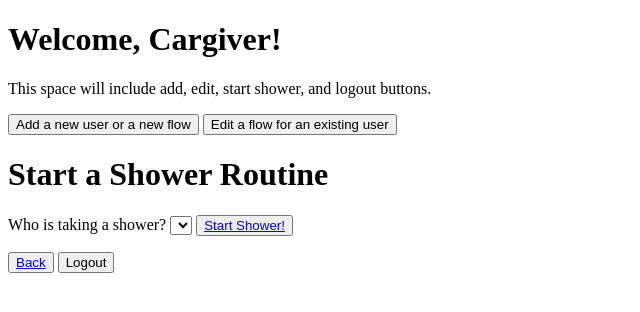
After one commit to jbblanton/ShowerBuddy, a Flask app: template templates/dashboard.html in a window 1280 px wide. The commit adds this page. Shown: the top 312 px of the page, without its empty margins (0-640 px from the left). Run offline with Flask 2, Linux system fonts and the light colour scheme; the template is opened without the code that fills it, so the values that code supplies are empty.

Commit message:
WOO! Shower flow is functional!

```diff
--- a/seed_database.py
+++ b/seed_database.py
@@ -125,9 +125,13 @@ example_people()
 
 # <iframe src="https://giphy.com/embed/mRvJKBHGhJFIc" width="480" height="266" frameBorder="0" class="giphy-embed" allowFullScreen></iframe><p><a href="https://giphy.com/gifs/sing-problem-shower-mRvJKBHGhJFIc">via GIPHY</a></p> conditioner
 
+# <iframe src="https://giphy.com/embed/1tK61mF7P7x4I" width="480" height="360" frameBorder="0" class="giphy-embed" allowFullScreen></iframe><p><a href="https://giphy.com/gifs/shower-loop-dexter-1tK61mF7P7x4I">via GIPHY</a></p>  get-wet
 
+# <iframe src="https://giphy.com/embed/3o6MbjjOqVPMHZvuve" width="480" height="362" frameBorder="0" class="giphy-embed" allowFullScreen></iframe><p><a href="https://giphy.com/gifs/season-4-the-simpsons-4x3-3o6MbjjOqVPMHZvuve">via GIPHY</a></p> Homer-soap
 
 # ACTUAL QUALITY:
 # <iframe src="https://giphy.com/embed/MBZKkYQYgv95pantzk" width="480" height="360" frameBorder="0" class="giphy-embed" allowFullScreen></iframe><p><a href="https://giphy.com/gifs/virus-washing-hands-sanitize-MBZKkYQYgv95pantzk">via GIPHY</a></p>  wash-hands
 
 # <iframe src="https://giphy.com/embed/yoJC2zNPBxSVPNQC0o" width="480" height="271" frameBorder="0" class="giphy-embed" allowFullScreen></iframe><p><a href="https://giphy.com/gifs/skintimate-shower-shave-gel-yoJC2zNPBxSVPNQC0o">via GIPHY</a></p>  shaving-cream
+
+# <iframe src="https://giphy.com/embed/l0HlEIP347YAFjq6I" width="480" height="270" frameBorder="0" class="giphy-embed" allowFullScreen></iframe><p><a href="https://giphy.com/gifs/wikihow-daily-bath-l0HlEIP347YAFjq6I">via GIPHY</a></p>  taking a shower
--- a/server.py
+++ b/server.py
@@ -1,15 +1,21 @@
 """Server file for Shower Buddy"""
 
-from flask import (Flask, render_template, jsonify, request, flash, session, redirect)
+from flask import (Flask, render_template, jsonify, request, flash, session, redirect, url_for)
 from jinja2 import StrictUndefined
 import crud
 import model
-# from model import (db, connect_to_db, Caregiver, User)
+from twilio.rest import Client
+import os
 
 
 app = Flask(__name__)
 app.secret_key = 'lola'
 app.jinja_env.undefined = StrictUndefined
+
+########### TWILIO #############
+
+API_SID = os.environ['ACCOUNT_SID']
+AUTH = os.environ['AUTH_TOKEN']
 
 
 ##### Routes ###########
@@ -46,6 +52,9 @@ def register_user():
 
     session["cg_email"] = cg_email
 
+##########
+    alert = crud.send_creation_alert(API_SID, AUTH)
+##########
 
     # create a user profile:
     user_name = request.form.get('user-name')
@@ -64,7 +73,7 @@ def register_user():
     cg = crud.get_caregiver_by_email(session['cg_email'])
     users = cg.users
 
-    return render_template('start_shower.html', users=users)
+    return render_template('dashboard.html', users=users)
 
 
 @app.route('/dashboard')
@@ -79,6 +88,7 @@ def caregiver_control_panel():
     return render_template('dashboard.html')
 
 
+
 @app.route('/login', methods=['POST'])
 def log_in():
     """Log in a caregiver.
@@ -90,26 +100,34 @@ def log_in():
     active = model.Caregiver.check_if_registered(email)
 
     if active:
+        session["cg_email"] = email
         cg = crud.get_caregiver_by_email(session['cg_email'])
         users = cg.users
-        session["cg_email"] = email
+
         return render_template('dashboard.html', users=users)
     else:
-        redirect('homepage.html')
+        redirect('/')
 # TO DO fix this to actually work
 
 
-@app.route('/start_shower', methods=["GET"])
-def choose_flow():
-    """Display users and their shower flows.
-        Only associated user(s) will display.
-        Caregiver will be able to select from dropdown and start a flow"""
+# @app.route('/dashboard', methods=["GET"])
+# def choose_flow():
+#     """Display users and their shower flows.
+#         Only associated user(s) will display.
+#         Caregiver will be able to select from dropdown and start a flow"""
 
-    cg = crud.get_caregiver_by_email(session['cg_email'])
+#     cg = crud.get_caregiver_by_email(session['cg_email'])
 
-    users = cg.users
+#     users = cg.users
 
-    return render_template('start_shower.html', users=users)
+#     return render_template('dashboard.html', users=users)
+
+
+@app.route('/start_shower')
+def show_shower_page():
+    """Render the shower page"""
+
+    return render_template('start_shower.html')
 
 
 @app.route('/start_shower', methods=["POST"])
@@ -120,23 +138,44 @@ def play_shower():
 # TO DO Add connection for the SOS button?
         Event listener for Snooze and Next buttons """
 
+    if request.method == "POST":
     # Get the user_id from the FE based on who's in the drop-down
-    user_id = int(request.form.get('user_id'))
-    print(user_id)
+        user_id = int(request.form.get('user_id'))
+        print(user_id)
 
     # Send a user_id, receive a flow_id
-    flow_id = crud.get_users_flow_id(user_id)
+        flow_id = crud.get_users_flow_id(user_id)
 
     # Get a dictionary of activities for this flow
-    activities = crud.create_shower(flow_id)
+        activities = crud.create_shower(flow_id)
+        # session['activities'] = activities
+
 
     # Get a dictionary of products for this flow
-    products = crud.create_product_dict(flow_id)
+        products = crud.create_product_dict(flow_id)
+        # session['products'] = products
+
+
+        # return render_template('start_shower.html', activities= activities, products= "products")
+        try:
+            return jsonify({"success" : True,
+                            "html" : 'start_shower.html',
+                            "activities" : activities,
+                            "products" : products,})
+        except Exception as err:
+            return jsonify({"success" : False, "message" : err})
+
+
+@app.route('/send_help')
+def alert_caregiver():
+    """For use with the SOS button.
+        System will send a text to the caregiver"""
+
+    alert = crud.send_SOS_alert(API_SID, AUTH)
 
     try:
         return jsonify({"success" : True,
-                        "activities" : activities,
-                        "products" : products,})
+                    "msg" : 'Help is on the way!',})
     except Exception as err:
         return jsonify({"success" : False, "message" : err})
 
--- a/static/shower_flow.js
+++ b/static/shower_flow.js
@@ -1,7 +1,7 @@
 // """To Manage the Flow, but now in Java Script!"""
 
 
-//  This is to toggle visibility between starting and playing a shower flow:
+// This is to toggle visibility between starting and playing a shower flow:
 $(document).ready(function(){
   $('#start-shower').on('click', (evt) => {
     $("div.shower-action").show();
@@ -9,68 +9,73 @@ $(document).ready(function(){
   });
 });
 
+
 //  This POSTS user_id from select menu;
 //    response includes Activities and Products as dictionaries:
 $('#start-shower').on('click', (evt) => {
   evt.preventDefault();
 
   const formData = {
-    user_id : $("#user-name :selected").val()
+    user_id : $("#user-name :selected").val(),
     };
-    console.log(formData)
+  console.log(formData.user_id)
 
   $.post('/start_shower', formData, (response) => {
     if (response.success) {
-    console.log(response)
+      // $( ).html(response.html)
       const activities = response.activities;
       console.log(activities)
       const products = response.products;
       console.log(products)
-    runShowerFlow(activities, products)
+      runShowerFlow(activities, products);
     } else {
       alert(`Error: ${response.error}`);
     }
   });
 });
 
-// - List of activities names
-// -activites[key]['name'] / ['description'] / ['video']
+
+// The SOS button; TO DO: Personalize with the user's name
+$('#HELP').on('click', (evt) => {
+  $.get('/send_help', (response) => {
+
+      alert(response.msg);
+  })
+});
 
 
-// let showerSeq = []
-// for (const act of activities) {
-//   showerSeq.push(act['name'])
-// }
 
-// - List of products names
-// -products[key]['product_name'] / ['product_img'] / ['product_label_color']
-
-
-// let showerProds = []
-// for (const prod of products) {
-//   showerProds.push(prod['product_name'])
-// }
-
-
+// Run the user's shower routine.
+//   Activity Name, Description, Video, Image, and Label color are
+//    all sourced from the database and cycle through at a fixed pace.
+// ...
+// FUTURE FEATURES will include:
+//    - variable cycle speeds (slow/med/fast)
+//    - user interface ('done?' 'need more time?')
+//      - alerts to caregiver if user does not progress to next step
 const runShowerFlow = (activities, products) => {
 
   const showerSeq = Object.keys(activities)
+  console.log(showerSeq)
+  const showerProds = Object.keys(products)
+  console.log(showerProds)
 
-  const showerProds = Object.keys(products)
-
-  for (const step of showerSeq) {
-    const time = (1 * 60 * 1000) + ((60 * 1000) * showerSeq.indexOf(step))
-    setTimeout(() => {$('h2#activity-name').html(activities[step]['name'].toUpperCase())}, time);
-    setTimeout(() => {$('#activity-video').attr('src', activities[step]["video"])}, time);
+// This is assuming the length of both lists are equal;
+//   If & when caregivers can add images,
+//   this will not be true (eg. razor and shaving cream)
+  for (let idx = 0; idx < showerSeq.length; idx++) {
+    const time = (1 * 30 * 1000) + ((30 * 1000) * idx)
+    setTimeout(() => {$('h2#activity-name').html(activities[showerSeq[idx]]['name'].toUpperCase())}, time);
+    setTimeout(() => {$('#activity-descr').html(activities[showerSeq[idx]]['description'])}, time);
+    setTimeout(() => {$('#activity-video').attr('src', activities[showerSeq[idx]]["video"])}, time);
+    setTimeout(() => {$('#product-img').attr('src', products[showerProds[idx]]["image"])}, time);
+    // setTimeout(() => {$('product-label-color').attr('color', products[showerProds[idx]]['label_color'])});
   }
-
-  for (const prod of showerProds) {
-    const time = (1 * 60 * 1000) + ((60 * 1000) * showerProds.indexOf(prod))
-    setTimeout(() => {$('#product-img').attr('src', products[prod]["product_img"])}, time);
-    setTimeout(() => {$('product-label-color').attr('color', products[prod]['product_label_color'])})
 };
 
 
+
+// #########################################################################
 
 // function thisOne(list=myList, attributes=myAttr) {
 
--- /dev/null
+++ b/templates/dashboard.html
@@ -0,0 +1,90 @@
+{# """DASHBOARD"""
+
+Seen after caregiver login or the create user form is submitted.
+
+Will have controls for
+-Adding user
+-Editing user
+-Starting shower
+-Logout #}
+
+{% extends 'base.html' %}
+{% block title %} Cargiver Dashboard {% endblock %}
+
+{% block body %}
+
+<div class="start-shower">
+  <h1 class="start-shower">Welcome, Cargiver!</h1>
+
+  <p class="start-shower">This space will include add, edit, start shower, and logout buttons.
+</p>
+
+  <button class="start-shower">Add a new user or a new flow</button>
+
+  <button class="start-shower">Edit a flow for an existing user</button>
+
+  <p class="start-shower">
+    <h1 class="start-shower">Start a Shower Routine</h1>
+
+    <form form action="/start_shower" method="POST" class="start-shower">
+      <label class="start-shower" for="user-name">Who is taking a shower?</label>
+      <select class="start-shower" id="user-name" name="select">
+        {% for user in users %}
+          <option class="start-shower" value="{{user.user_id}}">{{user.user_name}}
+
+{#  This won't work until you create a function that queries flows by users. Since we are defaulting with "daily" and haven't figured out how to add a flow for an existing user, IT DOESNT MATTER.  #}
+{#  I bet a lil' if/else action in here will bridge the gap #}
+{#       {% for flow in user %}
+          <option value="{{flow.title}}">{{flow.title}}</option>
+         {% endfor %} #}
+
+          </option>
+      {% endfor %}
+    </select>
+
+    <button type="submit" class="start-shower" id="start-shower" value="start-shower">
+    <a href="/start_shower">Start Shower!</a></button>
+    </form>
+</p>
+
+<button class="start-shower"><a href="/">Back</a></button>
+<button class="start-shower">Logout</button>
+
+</div>
+
+<div class="shower-action" design: style="display: none;">
+  {# Put this back in the div if we revert to previous page design:  style="display: none; #}
+
+  <span>
+    <h2 id="activity-name"> - INITIAL RINSE - </h2>
+  </span>
+
+  <div class="container" id="activity-descr">START by getting under the water! Get your body and hair wet.
+    <div style="width:80%;height:0;padding-bottom:76%;position:relative;">
+      <iframe id="activity-video" src="https://giphy.com/embed/1tK61mF7P7x4I" width="100%" height="100%" style="position:absolute" frameBorder="0" class="giphy-embed" allowFullScreen>
+      </iframe>
+    </div>
+
+    <hr>
+
+  <h2 id="activity-name"> - INITIAL RINSE - </h2>
+
+    <div id="myProgress"><div id="myBar"></div>
+
+  <br>
+
+
+    <button onclick="move()">Click Me</button>
+{# Obviously the 'click me' needs to go and the start will trigger automatically #}
+    </div>
+
+    <img id="product-img" src="/static/img/male_shower.png">
+    <p id="product-label-color">insert a band of the label color under / near the image</p>
+
+    <button id="HELP">HELP!</button>
+
+  </div>
+</div>
+
+  <script src="/static/shower_flow.js" type="text/javascript"></script>
+{% endblock %}
```
Also changed, not shown: crud.py (+34 -2 lines), requirements.txt (+13 -2 lines), static/shower_buddy.js (+26 -5 lines), templates/start_shower.html (+13 -7 lines). Lines whose indentation alone changed are shown as unchanged.
